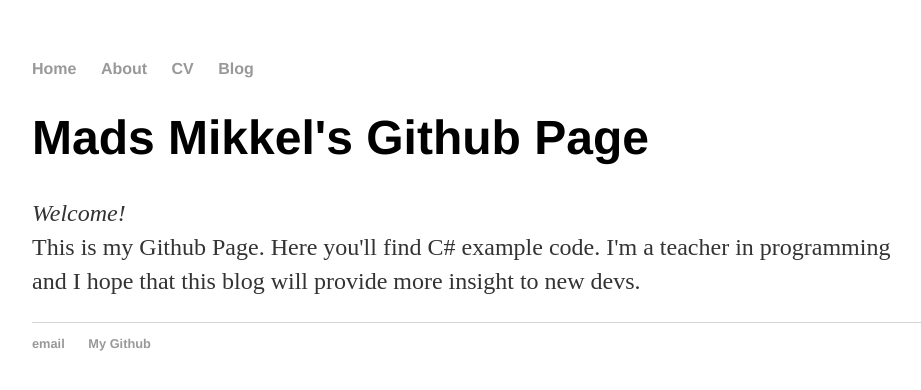
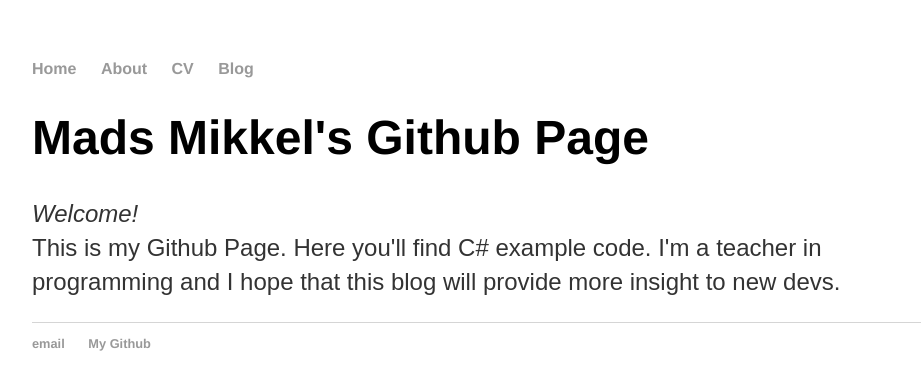
Before and after one commit to madsmikkel/madsmikkel.github.io, a Jekyll site: the page built from index.html, in a window 1280 px wide. Shown: the top 390 px of the page, without its empty margins (160-1081 px from the left). Built offline with Jekyll 4.4.1, drawn with Linux system fonts in a browser that asks for light colours.

Commit message:
Made font familiy for body.

```diff
--- a/css/main.css
+++ b/css/main.css
@@ -1,6 +1,7 @@
 body {
     margin: 60px auto;
     width: 70%;
+    font-family: 'Arial', 'Helvetica', 'sans-serif'
 }
 nav ul, footer ul {
     font-family:'Helvetica', 'Arial', 'Sans-Serif';
```
